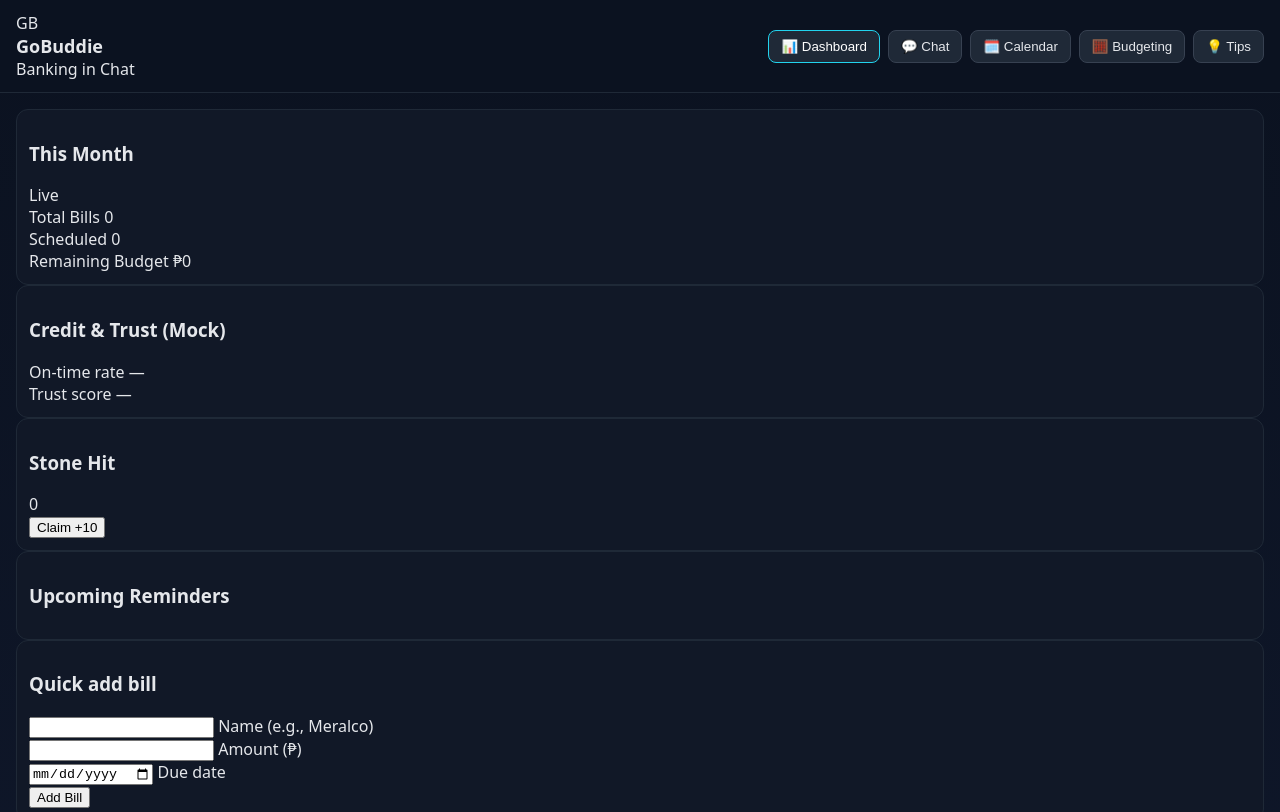
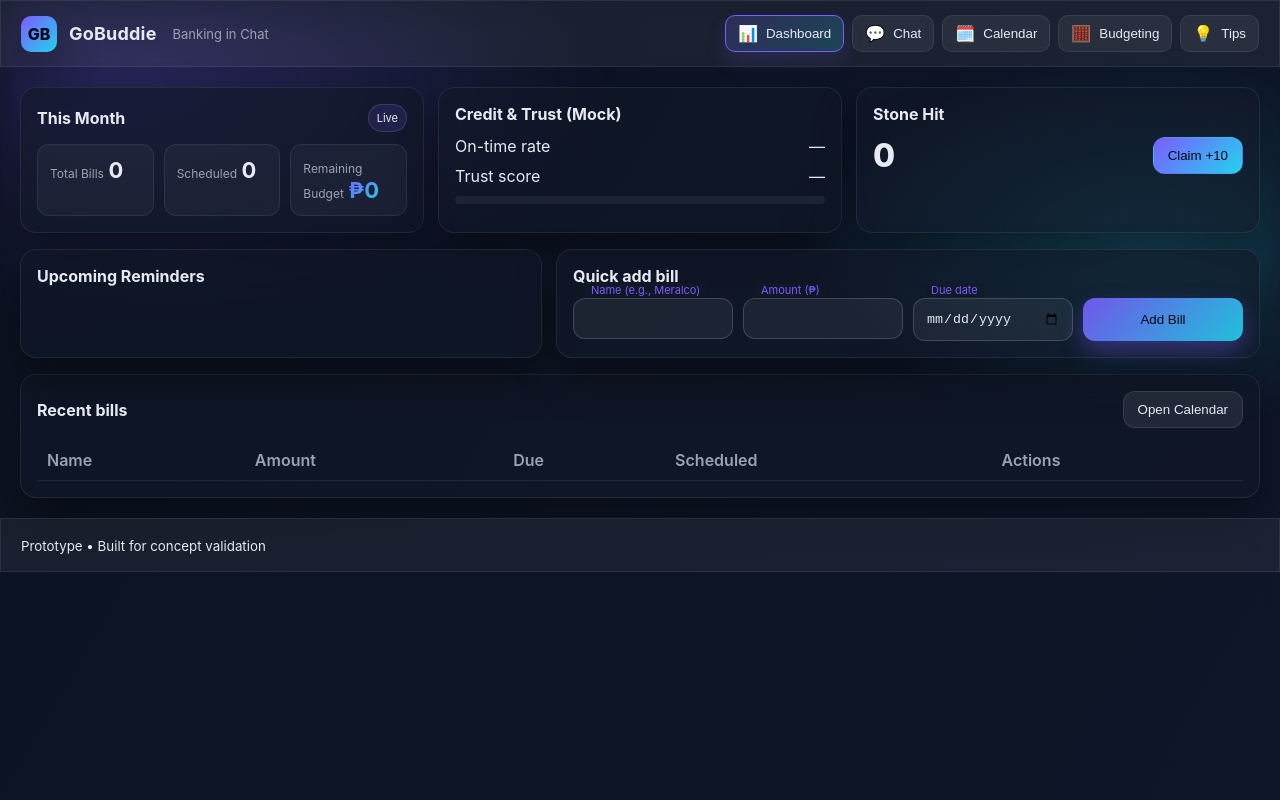
Before and after one commit to TheLevatron/gobuddie-prototype, a plain HTML site: page index.html in a window 1280 px wide. Shown: the top 812 px of the page. Drawn offline with Linux system fonts and the light colour scheme.

Commit message:
Update styles.css with new design contributions

```diff
--- a/styles.css
+++ b/styles.css
@@ -1,132 +1,224 @@
+/* Modern Dribbble-inspired UI: gradients, glass, motion, elevated cards */
+
 :root {
-  --bg: #0f172a;
-  --panel: #111827;
-  --text: #e5e7eb;
-  --muted: #9ca3af;
-  --accent: #22d3ee;
-  --accent-2: #a78bfa;
-  --danger: #ef4444;
+  --bg: #0b1220;
+  --bg-2: #0f1629;
+  --panel: rgba(17, 24, 39, 0.6);
+  --text: #e6eaf2;
+  --muted: #9aa3b2;
+  --primary: #7c5cff;
+  --primary-2: #22d3ee;
   --ok: #10b981;
   --warn: #f59e0b;
+  --danger: #ef4444;
+  --ring: rgba(124, 92, 255, 0.35);
+  --glass: rgba(255, 255, 255, 0.06);
+  --shadow: 0 20px 40px rgba(0,0,0,0.35);
 }
+
 * { box-sizing: border-box; }
+html, body { height: 100%; }
 body {
   margin: 0;
-  font-family: ui-sans-serif, system-ui, -apple-system, Segoe UI, Roboto, Helvetica, Arial, Apple Color Emoji, Segoe UI Emoji;
-  background: linear-gradient(180deg, #0b1220 0%, var(--bg) 100%);
+  font-family: ui-sans-serif, Inter, system-ui, -apple-system, Segoe UI, Roboto, Helvetica, Arial;
   color: var(--text);
+  background: linear-gradient(120deg, var(--bg) 0%, var(--bg-2) 100%);
 }
 
-.app-header {
-  display: flex;
-  align-items: center;
-  justify-content: space-between;
-  padding: 12px 16px;
-  border-bottom: 1px solid #1f2937;
-  background: #0b1220;
-}
-.app-header h1 { font-size: 18px; margin: 0; }
-nav { display: flex; gap: 8px; flex-wrap: wrap; }
-.tab-btn {
-  background: #1f2937;
-  color: var(--text);
-  border: 1px solid #374151;
-  padding: 8px 12px;
-  border-radius: 8px;
-  cursor: pointer;
-}
-.tab-btn[aria-selected="true"] {
-  border-color: var(--accent);
-  color: #fff;
+.bg-gradient {
+  position: fixed; inset: 0; z-index: -2;
+  background:
+    radial-gradient(800px 400px at 10% 10%, rgba(124,92,255,0.25), transparent 60%),
+    radial-gradient(600px 300px at 90% 30%, rgba(34,211,238,0.25), transparent 60%);
+  filter: blur(20px);
 }
 
-main { padding: 16px; }
-.tab { display: none; }
+/* Glass containers */
+.glass {
+  background: var(--glass);
+  backdrop-filter: blur(12px);
+  border: 1px solid rgba(255,255,255,0.08);
+}
+
+/* Header */
+.app-header {
+  display: flex; align-items: center; justify-content: space-between;
+  padding: 14px 20px; position: sticky; top: 0; z-index: 10;
+}
+.brand { display: flex; align-items: center; gap: 12px; }
+.logo {
+  width: 36px; height: 36px; border-radius: 10px;
+  background: linear-gradient(135deg, var(--primary), var(--primary-2));
+  display: grid; place-items: center; font-weight: 800; color: #040615;
+  box-shadow: var(--shadow);
+}
+.brand h1 { font-size: 18px; margin: 0; letter-spacing: 0.2px; }
+.subtitle { color: var(--muted); font-size: 13px; margin-left: 4px; }
+
+.nav { display: flex; gap: 8px; flex-wrap: wrap; }
+.tab-btn {
+  display: inline-flex; gap: 8px; align-items: center;
+  background: rgba(255,255,255,0.06); color: var(--text);
+  border: 1px solid rgba(255,255,255,0.08);
+  padding: 8px 12px; border-radius: 10px; cursor: pointer;
+  transition: transform .08s ease, box-shadow .2s ease, border-color .2s ease;
+}
+.tab-btn:hover { transform: translateY(-1px); border-color: var(--primary); }
+.tab-btn[aria-selected="true"] {
+  background: linear-gradient(135deg, rgba(124,92,255,0.2), rgba(34,211,238,0.2));
+  border-color: var(--primary);
+  box-shadow: 0 10px 20px rgba(124,92,255,0.15);
+}
+.icon { font-size: 16px; }
+
+/* Layout */
+main { padding: 20px; }
+.tab { display: none; animation: fade .25s ease both; }
 .tab.active { display: block; }
+@keyframes fade { from { opacity: 0; transform: translateY(6px);} to { opacity: 1; transform: none; } }
 
-.chat-container {
-  display: grid; gap: 12px;
-  grid-template-rows: 1fr auto auto;
-  height: calc(100vh - 160px);
+/* Cards */
+.card {
+  background: var(--panel);
+  border: 1px solid rgba(255,255,255,0.08);
+  border-radius: 16px; padding: 16px;
 }
+.elevate { box-shadow: var(--shadow); }
+.card-header { display: flex; align-items: center; justify-content: space-between; margin-bottom: 12px; }
+.card-header h3 { margin: 0; font-size: 16px; }
+.badge {
+  font-size: 11px; padding: 6px 8px; border-radius: 999px;
+  border: 1px solid rgba(255,255,255,0.12);
+  background: rgba(124,92,255,0.14);
+}
+
+/* Grids */
+.grid-3 { display: grid; grid-template-columns: repeat(3, 1fr); gap: 14px; }
+.grid-2 { display: grid; grid-template-columns: repeat(2, 1fr); gap: 14px; }
+.mt-16 { margin-top: 16px; }
+
+/* Stats */
+.stats { display: grid; grid-template-columns: repeat(3, 1fr); gap: 10px; }
+.stat { background: rgba(255,255,255,0.04); border: 1px solid rgba(255,255,255,0.08); border-radius: 12px; padding: 12px; }
+.stat .label { color: var(--muted); font-size: 12px; }
+.stat .value { font-size: 22px; font-weight: 700; }
+.stat .value.accent { background: linear-gradient(135deg, var(--primary), var(--primary-2)); -webkit-background-clip: text; background-clip: text; color: transparent; }
+
+/* Meter */
+.meter-row { display: flex; align-items: center; justify-content: space-between; margin-bottom: 10px; }
+.progress { height: 8px; border-radius: 999px; background: rgba(255,255,255,0.06); overflow: hidden; }
+.progress-bar { height: 100%; background: linear-gradient(90deg, var(--primary), var(--primary-2)); transition: width .3s ease; }
+
+/* Points */
+.points { display: grid; grid-template-columns: 1fr auto; align-items: center; gap: 12px; }
+.big-number { font-size: 32px; font-weight: 800; }
+
+/* Buttons */
+.btn {
+  padding: 10px 14px; border-radius: 12px; border: 1px solid rgba(255,255,255,0.1);
+  background: rgba(255,255,255,0.06); color: var(--text); cursor: pointer;
+  transition: transform .08s ease, box-shadow .2s ease, border-color .2s ease, background .2s ease;
+}
+.btn:hover { transform: translateY(-1px); border-color: var(--primary); }
+.btn.primary { background: linear-gradient(135deg, var(--primary), var(--primary-2)); color: #050814; border-color: transparent; }
+.btn.glow { box-shadow: 0 10px 22px rgba(124,92,255,0.35); background: linear-gradient(135deg, rgba(124,92,255,0.9), rgba(34,211,238,0.9)); color: #050814; border: 0; }
+.btn.subtle { background: rgba(255,255,255,0.08); }
+
+/* Chips */
+.chip {
+  padding: 8px 12px; border-radius: 999px; border: 1px solid rgba(255,255,255,0.1);
+  background: rgba(255,255,255,0.06); color: var(--text); cursor: pointer; margin-right: 8px; margin-bottom: 8px;
+}
+.chip:hover { border-color: var(--primary); }
+
+/* Form: floating labels */
+.form { display: grid; grid-template-columns: repeat(4, minmax(160px, 1fr)); gap: 10px; }
+.field { position: relative; }
+.field input {
+  width: 100%; padding: 12px; border-radius: 12px;
+  border: 1px solid rgba(255,255,255,0.16); background: rgba(255,255,255,0.06); color: var(--text);
+  outline: none; transition: box-shadow .2s ease, border-color .2s ease, background .2s ease;
+}
+.field input::placeholder { color: transparent; }
+.field label {
+  position: absolute; left: 12px; top: 50%; transform: translateY(-50%);
+  font-size: 13px; color: var(--muted); pointer-events: none; transition: all .15s ease;
+  background: transparent; padding: 0 6px;
+}
+.field input:focus { box-shadow: 0 0 0 3px var(--ring); border-color: var(--primary); background: rgba(255,255,255,0.1); }
+.field input:focus + label,
+.field input:not(:placeholder-shown) + label {
+  top: -8px; font-size: 11px; color: var(--primary); background: var(--panel);
+}
+
+/* Table */
+.table-responsive { overflow: auto; }
+.table { width: 100%; border-collapse: collapse; }
+.table th, .table td { border-bottom: 1px solid rgba(255,255,255,0.08); padding: 10px; text-align: left; }
+.table.modern thead th { font-weight: 600; color: var(--muted); }
+.table td .btn { margin-right: 6px; }
+.table td .btn.schedule { border-color: var(--ok); }
+.table td .btn.delete { border-color: var(--danger); }
+
+/* Chat */
+.layout-vert { display: grid; gap: 12px; grid-template-rows: 1fr auto auto; height: calc(100vh - 240px); }
 .chat-log {
-  background: var(--panel);
-  border: 1px solid #1f2937;
-  border-radius: 12px;
-  padding: 12px;
-  overflow: auto;
+  border-radius: 16px; padding: 12px; overflow: auto;
+  border: 1px solid rgba(255,255,255,0.08);
 }
 .msg { margin: 8px 0; display: flex; gap: 8px; align-items: flex-start; }
 .msg .bubble {
-  padding: 8px 12px; border-radius: 12px;
-  background: #111827; border: 1px solid #1f2937;
+  padding: 10px 12px; border-radius: 12px;
+  background: rgba(255,255,255,0.08); border: 1px solid rgba(255,255,255,0.12);
   max-width: 70%;
 }
-.msg.user .bubble { background: #0b1220; border-color: #243142; }
-.msg.system .bubble { background: #0e1a2b; border-color: #2a3b52; }
+.msg.user .bubble { background: rgba(124,92,255,0.16); border-color: rgba(124,92,255,0.28); }
+.msg.system .bubble { background: rgba(34,211,238,0.16); border-color: rgba(34,211,238,0.28); }
 .msg .meta { font-size: 12px; color: var(--muted); }
 
-.chat-form { display: flex; gap: 8px; }
-.chat-form input {
-  flex: 1; padding: 10px 12px; border-radius: 10px;
-  border: 1px solid #334155; background: #0b1220; color: var(--text);
-}
-.chat-form button { padding: 10px 14px; border-radius: 10px; border: 1px solid #334155; background: #accent-2; color: #fff; }
-
-.quick-actions { display: flex; gap: 8px; flex-wrap: wrap; }
-.quick-actions button { padding: 8px 10px; border-radius: 10px; border: 1px solid #334155; background: #1f2937; color: var(--text); }
-.quick-actions button:hover { border-color: var(--accent); }
-
-.calendar-controls { display: flex; gap: 12px; margin-bottom: 12px; flex-wrap: wrap; }
+/* Calendar */
+.calendar-controls { display: flex; gap: 10px; flex-wrap: wrap; margin-bottom: 12px; }
 .calendar-grid {
-  display: grid; gap: 8px;
-  grid-template-columns: repeat(7, 1fr);
+  display: grid; gap: 8px; grid-template-columns: repeat(7, minmax(140px, 1fr));
 }
 .calendar-day {
-  min-height: 120px;
-  background: var(--panel);
-  border: 1px solid #1f2937;
-  border-radius: 10px;
-  padding: 8px;
+  min-height: 140px; border-radius: 16px; padding: 10px;
+  background: rgba(255,255,255,0.06); border: 1px solid rgba(255,255,255,0.08);
 }
 .calendar-day .date { font-size: 12px; color: var(--muted); }
 .bill {
-  margin-top: 6px; padding: 6px 8px;
-  border: 1px solid #374151;
-  border-radius: 8px;
-  font-size: 12px;
+  margin-top: 6px; padding: 6px 8px; font-size: 12px; border-radius: 10px;
+  border: 1px solid rgba(255,255,255,0.12); background: rgba(255,255,255,0.08);
 }
-.bill.due { background: #0c1a2a; }
-.bill.scheduled { background: #0a2220; border-color: var(--ok); }
-.bill.prioritized { border-color: var(--accent); }
+.bill.scheduled { border-color: var(--ok); }
+.bill.prioritized { border-color: var(--primary); }
 .bill.overflow { border-color: var(--danger); }
 
-.legend { margin-top: 8px; display: flex; gap: 8px; flex-wrap: wrap; }
-.pill { padding: 4px 8px; border-radius: 999px; border: 1px solid #374151; font-size: 12px; }
-.pill.due { background: #0c1a2a; }
-.pill.scheduled { background: #0a2220; }
-.pill.prioritized { border-color: var(--accent); }
+/* Legend */
+.legend { margin-top: 10px; display: flex; gap: 8px; flex-wrap: wrap; }
+.pill { padding: 6px 10px; border-radius: 999px; border: 1px solid rgba(255,255,255,0.12); font-size: 12px; background: rgba(255,255,255,0.06); }
+.pill.scheduled { border-color: var(--ok); }
+.pill.prioritized { border-color: var(--primary); }
 .pill.overflow { border-color: var(--danger); }
 
-.cards { display: grid; grid-template-columns: repeat(3, 1fr); gap: 12px; }
-.card {
-  background: var(--panel);
-  border: 1px solid #1f2937;
-  border-radius: 12px; padding: 12px;
+/* Tips */
+.tips-list { display: grid; gap: 10px; }
+.tip {
+  background: rgba(255,255,255,0.06); border: 1px solid rgba(255,255,255,0.12);
+  border-left: 4px solid var(--warn); padding: 12px; border-radius: 12px;
 }
-.reminders ul { list-style: none; padding: 0; }
-.reminders li { padding: 8px 0; border-bottom: 1px solid #1f2937; }
 
-.budget-form { display: grid; grid-template-columns: repeat(2, minmax(220px, 1fr)); gap: 12px; margin-bottom: 12px; }
-.budget-form input { width: 100%; padding: 8px; border-radius: 8px; border: 1px solid #334155; background: #0b1220; color: var(--text); }
-.budget-form button { grid-column: 1 / -1; padding: 10px; border-radius: 10px; border: 1px solid #334155; background: var(--accent); color: #032330; font-weight: 700; }
-.budget-plan { background: var(--panel); border: 1px solid #1f2937; border-radius: 12px; padding: 12px; }
+/* Footer */
+.app-footer {
+  padding: 16px 20px; border-top: 1px solid rgba(255,255,255,0.08);
+}
 
-.tips-list { display: grid; gap: 8px; }
-.tip { background: var(--panel); border: 1px solid #1f2937; border-left: 4px solid var(--warn); padding: 10px; border-radius: 10px; }
-
-.app-footer { padding: 12px 16px; border-top: 1px solid #1f2937; color: #muted; }
+/* Responsive */
+@media (max-width: 1100px) {
+  .grid-3 { grid-template-columns: 1fr; }
+}
 @media (max-width: 900px) {
-  .cards { grid-template-columns: 1fr; }
-  .calendar-grid { grid-template-columns: repeat(7, min(max-width: 100px, 1fr)); }
+  .grid-2 { grid-template-columns: 1fr; }
+  .form { grid-template-columns: 1fr; }
+  .calendar-grid { grid-template-columns: repeat(2, 1fr); }
 }
```
